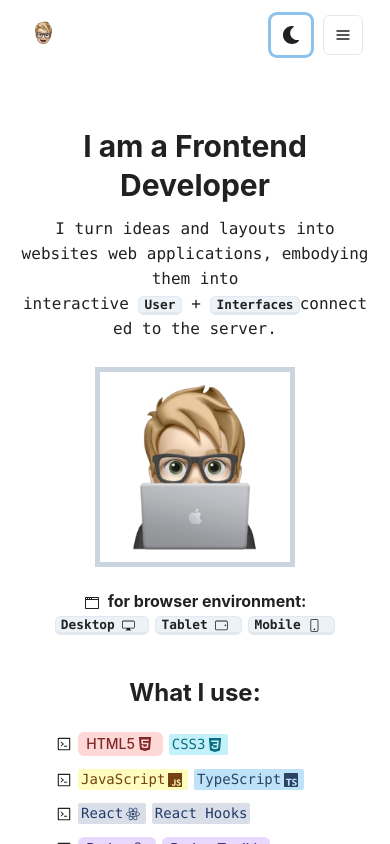
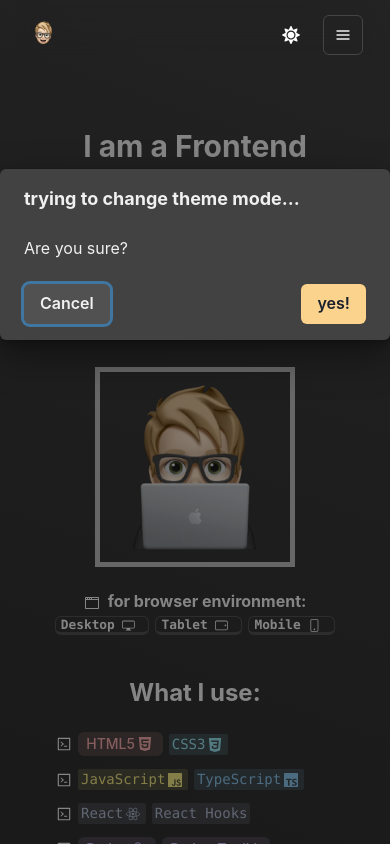
Before and after one commit to yarexmarvin/portfolio, a React (Create React App) app: page /#/skills in a window 390 px wide. Both pictures are taken after a click on the button 291 px from the left and 35 px from the top of the page. Shown: the top 844 px of the page. Built offline with nearby package versions, Linux system fonts and the light colour scheme.

Commit message:
alert added

```diff
--- a/src/ColorModeSwitcher.tsx
+++ b/src/ColorModeSwitcher.tsx
@@ -21,7 +21,6 @@ export const ColorModeSwitcher: React.FC<ColorModeSwitcherProps> = (props) => {
       variant="ghost"
       color="current"
       marginLeft="2"
-      onClick={toggleColorMode}
       icon={<SwitchIcon />}
       aria-label={`Switch to ${text} mode`}
       {...props}
--- a/src/components/Navigation.tsx
+++ b/src/components/Navigation.tsx
@@ -1,4 +1,10 @@
 import {
+  AlertDialog,
+  AlertDialogBody,
+  AlertDialogContent,
+  AlertDialogFooter,
+  AlertDialogHeader,
+  AlertDialogOverlay,
   Avatar,
   background,
   Box,
@@ -13,26 +19,39 @@ import {
   MenuItem,
   MenuList,
   Text,
+  useColorMode,
   useColorModeValue,
 } from "@chakra-ui/react";
 import { HamburgerIcon } from "@chakra-ui/icons";
-import { FC, useState } from "react";
+import React, { FC, useRef, useState } from "react";
 import { NavLink, Outlet, useNavigate } from "react-router-dom";
 import { ColorModeSwitcher } from "../ColorModeSwitcher";
 import navImg from "../assets/img/stickerSmile.png";
 
 const Navigation: FC = () => {
-  const [isOpen, setIsOpen] = useState<boolean>(false);
+  const [isOpen, setIsOpen] = useState(false)
+  const onClose = () => setIsOpen(false)
+  const cancelRef = useRef<any>();
   const bg = useColorModeValue(
     "white",
     "linear-gradient(20deg, rgb(33, 33, 33), rgb(66, 66, 66))"
   );
   const txt = useColorModeValue("rgb(33, 33, 33)", "white");
-  const bgMobMenu = useColorModeValue('white', ' rgb(66, 66, 66)');
+  const bgMobMenu = useColorModeValue("white", " rgb(66, 66, 66)");
+
+  const { colorMode, toggleColorMode } = useColorMode();
+
+  function changeColor(){
+    if(colorMode === 'dark'){
+      setIsOpen(true)
+    }else {
+      toggleColorMode();
+    }
+  }
 
   const navigate = useNavigate();
   return (
-    <div className="Wrapper" style={{  color: txt }}>
+    <div className="Wrapper" style={{ color: txt }}>
       <div className="Navigation Wrapper-Inner">
         <HStack justifyContent="space-between">
           <NavLink className="Navigation__Links-First" to="/" replace>
@@ -69,8 +88,8 @@ const Navigation: FC = () => {
               </Button>
             </NavLink>
           </div>
-          <Box display='flex'>
-            <ColorModeSwitcher justifySelf="flex-end" />
+          <Box display="flex">
+            <ColorModeSwitcher onClick={changeColor} justifySelf="flex-end" />
 
             <div className="Navigation-Mobile">
               <Menu>
@@ -93,6 +112,34 @@ const Navigation: FC = () => {
             </div>
           </Box>
         </HStack>
+
+        {/* alert */}
+        <AlertDialog
+          isOpen={isOpen}
+          leastDestructiveRef={cancelRef.current}
+          onClose={onClose}
+        >
+          <AlertDialogOverlay>
+            <AlertDialogContent marginTop={'20vh'} bg={bgMobMenu}>
+              <AlertDialogHeader fontSize="lg" fontWeight="bold">
+                trying to change theme mode...
+              </AlertDialogHeader>
+
+              <AlertDialogBody>
+                Are you sure?
+              </AlertDialogBody>
+
+              <AlertDialogFooter display='flex' justifyContent='space-between'>
+                <Button  ref={cancelRef} onClick={onClose}>
+                  Cancel
+                </Button>
+                <Button colorScheme='orange' onClick={()=>{toggleColorMode(); onClose();}} ml={3}>
+                yes!
+                </Button>
+              </AlertDialogFooter>
+            </AlertDialogContent>
+          </AlertDialogOverlay>
+        </AlertDialog>
       </div>
 
       <Outlet />
```
